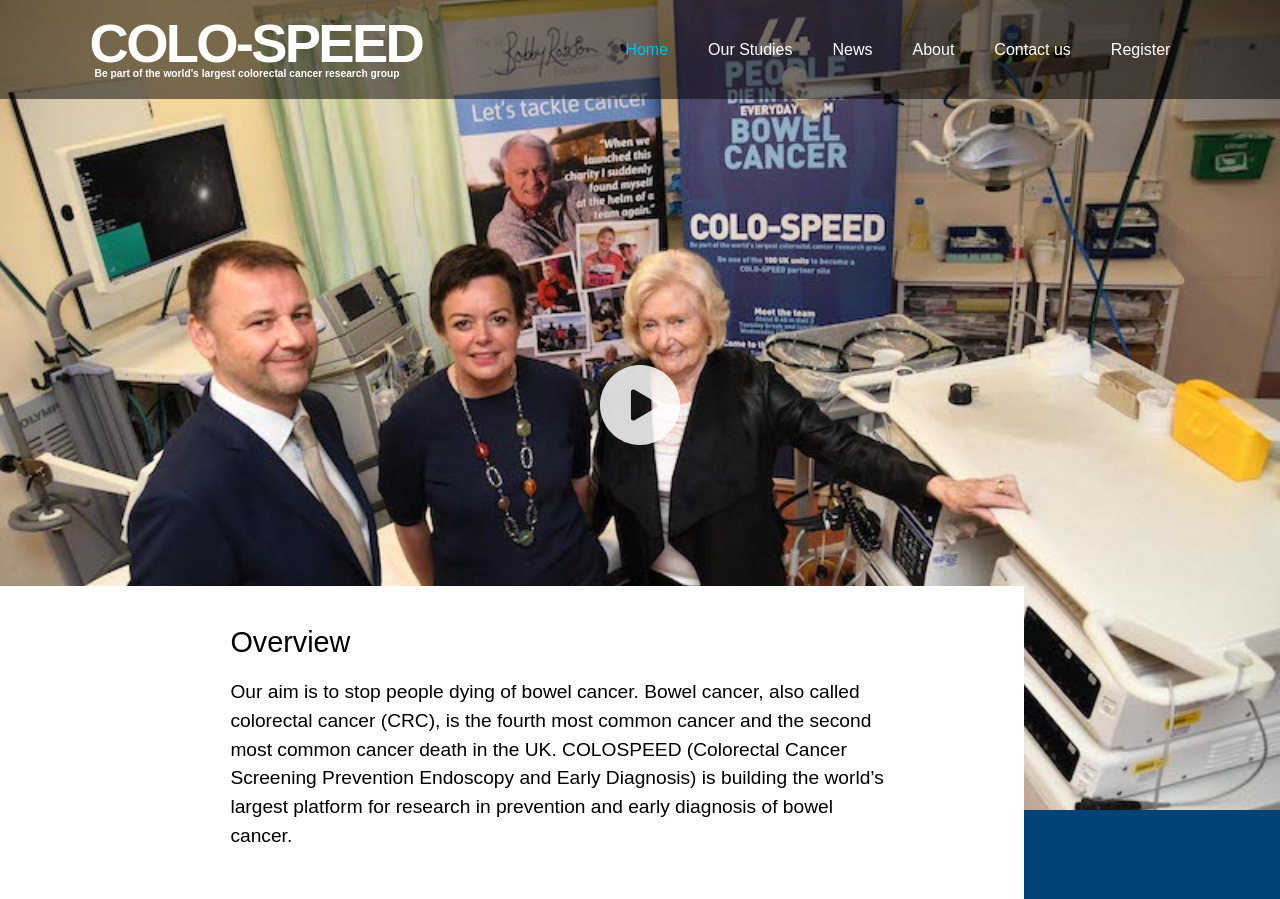
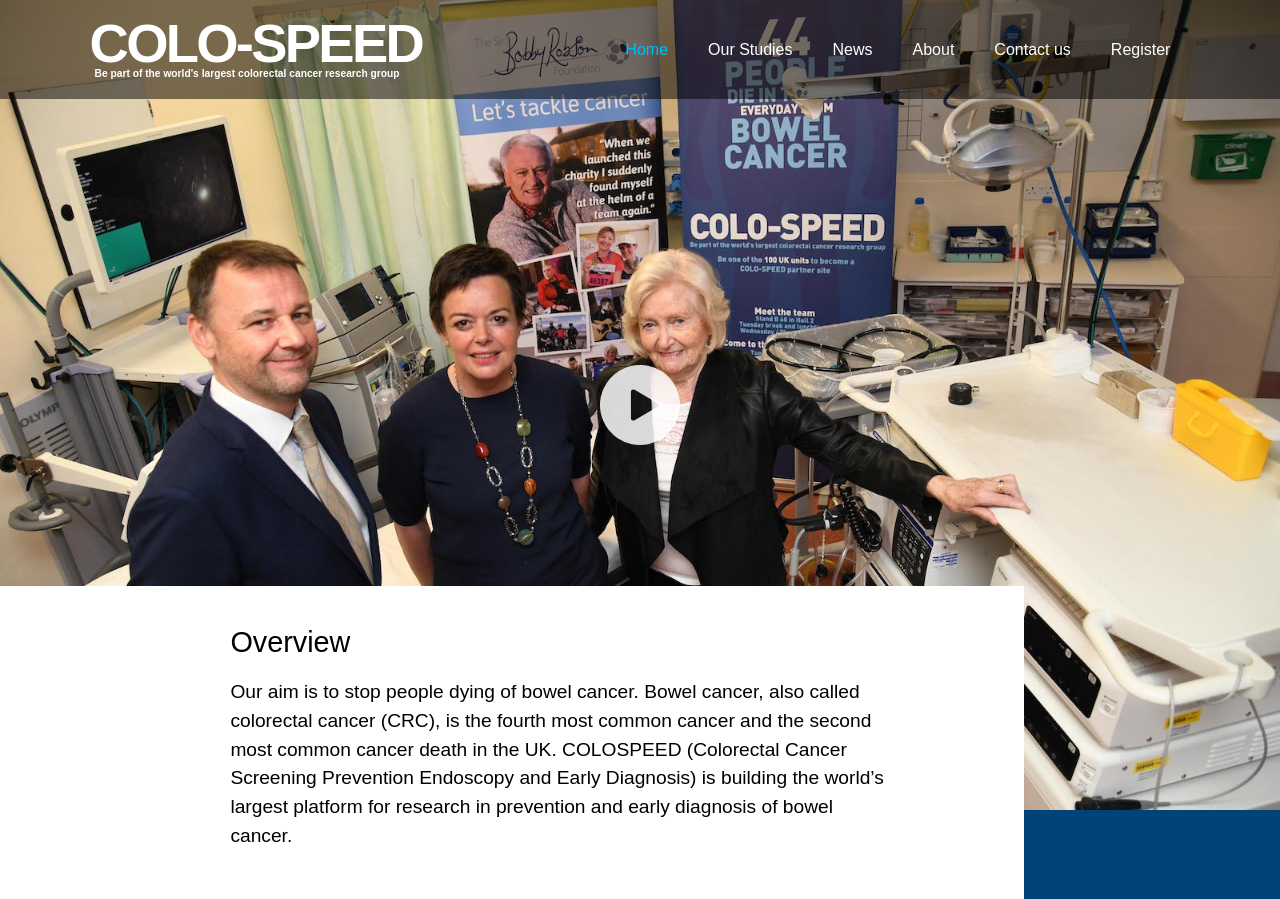
Before and after one commit to not-dalia/colo-speed-v2, a Jekyll site: the page built from index.html, in a window 1280 px wide. Shown: the top 899 px of the page. Built offline with Jekyll 4.4.1, drawn with Linux system fonts in a browser that asks for light colours; some web fonts are replaced.

Commit message:
higher quality image

```diff
--- a/css/index.css
+++ b/css/index.css
@@ -53,7 +53,7 @@
 }
 
 #main-content .section-1 .video-1 .video-image {
-  background-image: url("/assets/images/overview/v1.jpg");
+  background-image: url("/assets/images/overview/v1@2x.jpg");
   background-size: cover;
   width: 100%;
   height: 90vh;
--- a/css/index.mob.css
+++ b/css/index.mob.css
@@ -55,7 +55,7 @@
   }
 
   #main-content .section-1 .video-1 .video-image {
-    background-image: url("/assets/images/overview/v1.jpg");
+    background-image: url("/assets/images/overview/v1@2x.jpg");
     background-color: #ffffff;
     background-size: cover;
     width: 100%;
```
